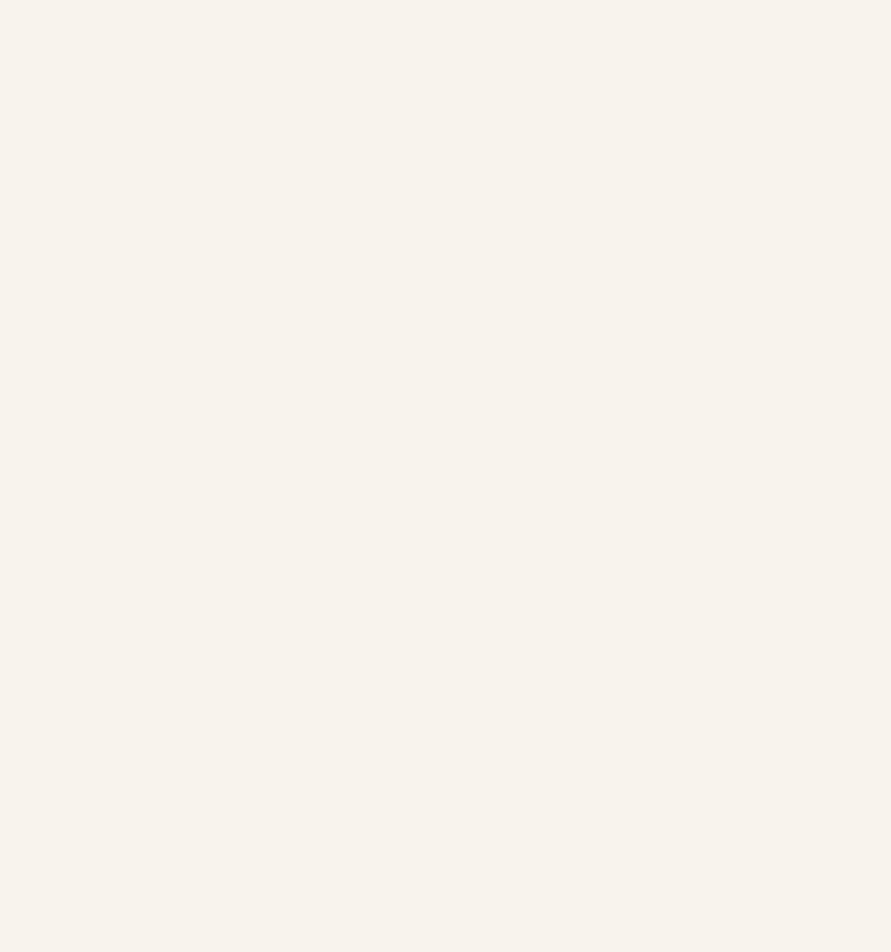
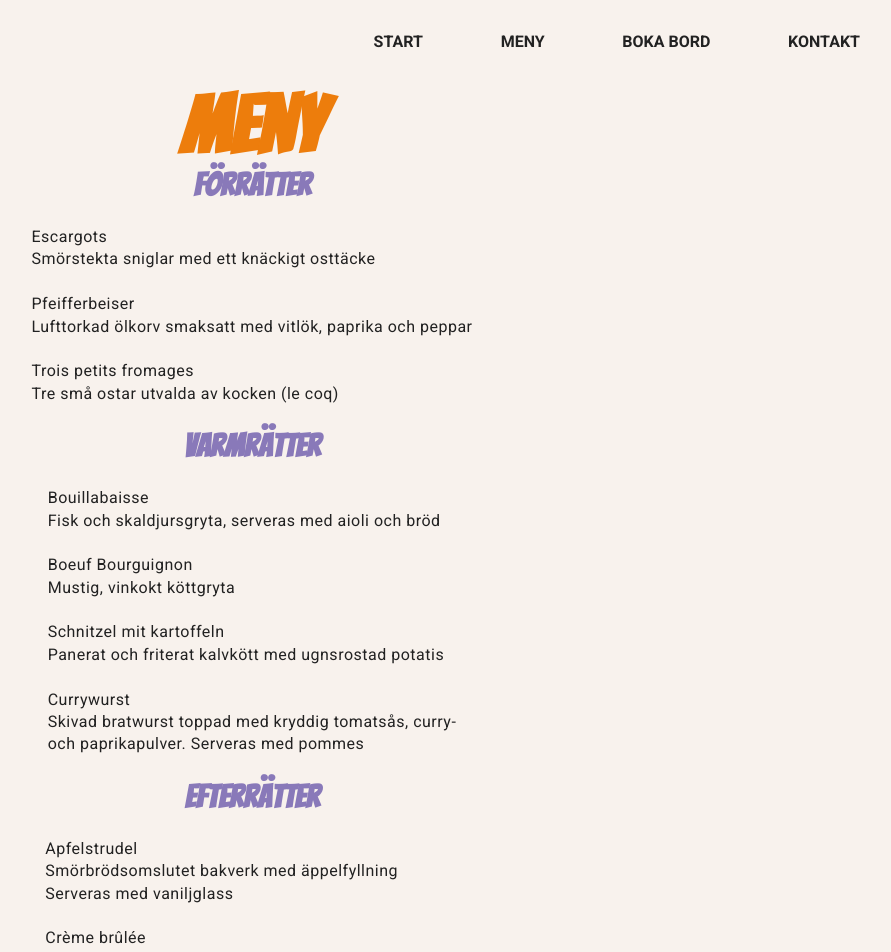
Before and after one commit to cornelialundell/deutchlandfrancais, a React (Create React App) app in the folder client/: page /menu in a window 1280 px wide. Shown: the top 952 px of the page, without its empty margins (388-1279 px from the left). Before the commit the page ends 800 px from the top, so only its background shows below. Built offline with nearby package versions, Linux system fonts and the light colour scheme.

Commit message:
menu draft

```diff
--- a/client/src/App.tsx
+++ b/client/src/App.tsx
@@ -10,6 +10,7 @@ import { AdminPage } from './components/adminPage/adminPage';
 import { CancelBookingPage} from './components/cancelBookingPage/cancelBooking';
 import { EditBooking } from './components/adminPage/editBooking';
 import { ThankyouPage } from './components/thankyouPage/thankYou';
+import { FoodMenu } from './components/foodMenu/foodMenu';
 
 
 function App() {
@@ -32,6 +33,10 @@ function App() {
     <Navigation />
       <AdminPage />
     </Route>
+    <Route exact path="/menu">
+      <Navigation/>
+      <FoodMenu/>
+    </Route>
 
     <Route exact path="/cancel">
       <Navigation/>
--- a/client/src/components/foodMenu/foodMenu.tsx
+++ b/client/src/components/foodMenu/foodMenu.tsx
@@ -1,5 +1,53 @@
-export const foodMenu = () => {
+import styled from "styled-components";
+import { Heading } from "../globalStyles/Heading";
+import { P } from "../globalStyles/P-style";
+import { Wrapper } from "../globalStyles/Wrapper";
+
+
+
+export const FoodMenu = () => {
     return (
-        <div>hejhej</div>
+        <Wrapper>
+        <Heading>Meny</Heading>
+        <Heading size="2em" clr="#8979B9">Förrätter</Heading>
+        <P width="auto" bg="none">Escargots<br/>
+Smörstekta sniglar med ett knäckigt osttäcke<br/><br/>
+
+Pfeifferbeiser<br/>
+Lufttorkad ölkorv smaksatt med vitlök, paprika och peppar<br/><br/>
+
+Trois petits fromages<br/>
+Tre små ostar utvalda av kocken (le coq)
+</P>
+<Heading size="2em" clr="#8979B9">Varmrätter</Heading>
+<P width="auto" bg="none">Bouillabaisse<br/>
+Fisk och skaldjursgryta, serveras med aioli och bröd<br/><br/>
+
+Boeuf Bourguignon<br/>
+Mustig, vinkokt köttgryta<br/><br/>
+
+Schnitzel mit kartoffeln<br/>
+Panerat och friterat kalvkött med ugnsrostad potatis<br/><br/>
+
+Currywurst<br/>
+Skivad bratwurst toppad med kryddig tomatsås, curry-<br/>
+ och paprikapulver. Serveras med pommes
+</P>
+<Heading size="2em" clr="#8979B9">Efterrätter</Heading>
+<P width="auto" bg="none">Apfelstrudel<br/>
+Smörbrödsomslutet bakverk med äppelfyllning<br/>
+Serveras med vaniljglass<br/><br/>
+
+Crème brûlée<br/>
+Krämig vaniljdessert med ett knäckigt sockertäcke<br/><br/>
+
+Macarons<br/>
+Fyra biskviformade kakor i den franska flaggans färger<br/><br/>
+
+Schwarzwaldkuchen<br/>
+Gräddig tårtbit med körsbärsvinsstänkt botten toppad <br/>
+med chokladkross
+</P>
+        </Wrapper>
     )
 }
```
